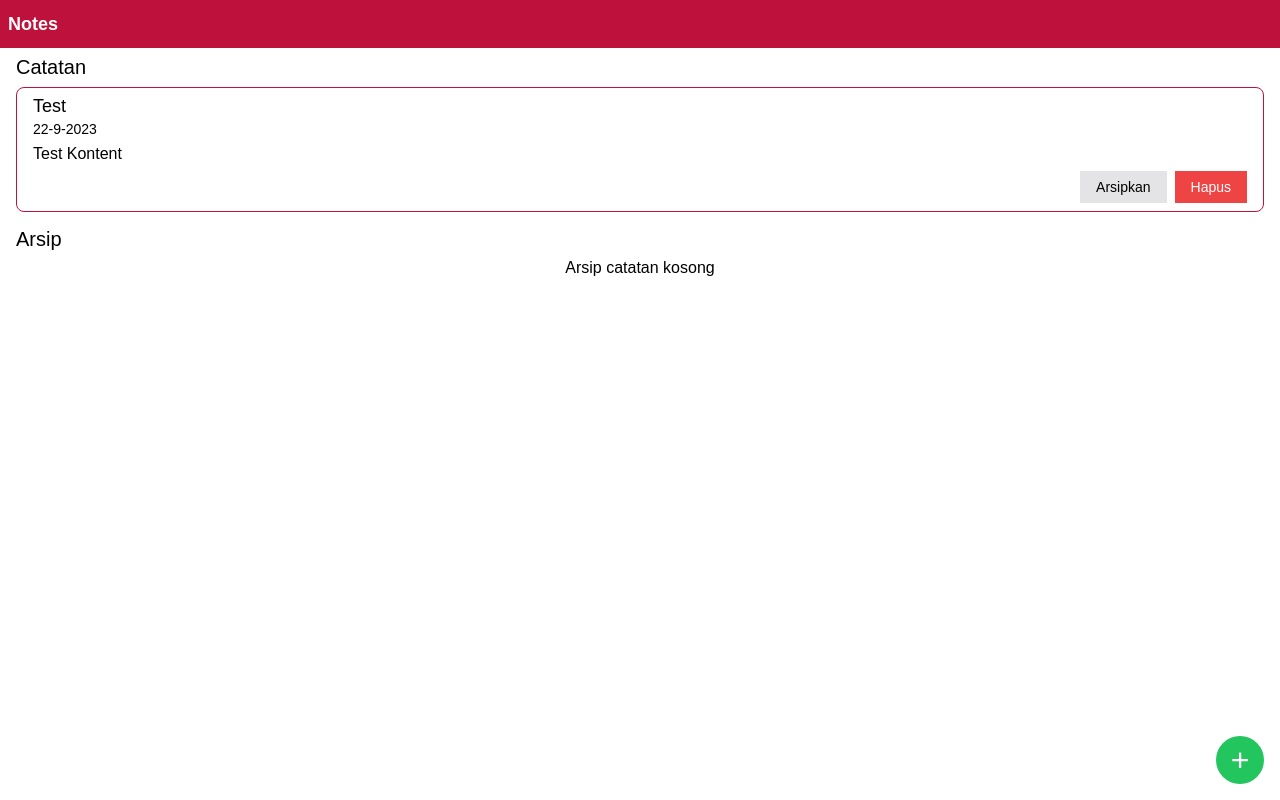
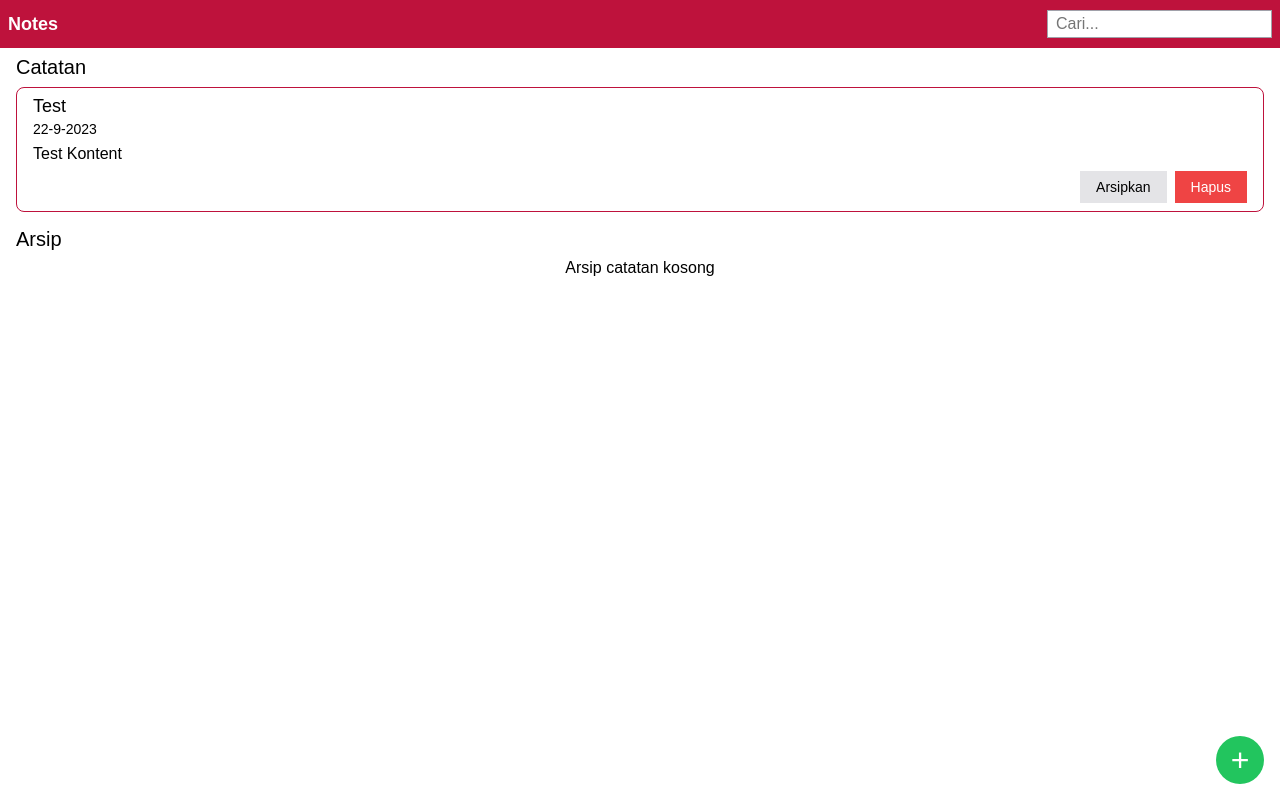
Before and after one commit to levirs565/react-notes, a React (Vite) app: page / in a window 1280 px wide. Built offline with nearby package versions, Linux system fonts and the light colour scheme.

Commit message:
add search functionality

```diff
--- a/src/App.jsx
+++ b/src/App.jsx
@@ -9,6 +9,7 @@ class App extends React.Component {
     super();
     const prevNotes = localStorage.getItem("notes");
     this.state = {
+      searchQuery: "",
       isAddDialogOpen: false,
       notes: prevNotes
         ? JSON.parse(prevNotes)
@@ -58,6 +59,13 @@ class App extends React.Component {
         ),
       });
     };
+
+    this.onChangeSearchQueryHandler = (query) => {
+      this.setState({
+        ...this.state,
+        searchQuery: query,
+      });
+    };
   }
 
   createNote(data) {
@@ -77,14 +85,23 @@ class App extends React.Component {
   }
 
   render() {
+    const lowerCasedQuery = this.state.searchQuery.toLowerCase();
+    const filteredNotes = this.state.notes.filter(
+      ({ title, body }) =>
+        title.toLowerCase().includes(lowerCasedQuery) ||
+        body.toLowerCase().includes(lowerCasedQuery)
+    );
     return (
       <React.Fragment>
-        <TopBar />
+        <TopBar
+          searchQuery={this.state.searchQuery}
+          onChangeSearch={this.onChangeSearchQueryHandler}
+        />
         <main>
           <section className="app-section">
             <h2 className="app-section--title">Catatan</h2>
             <NoteList
-              list={this.state.notes.filter(({ archived }) => !archived)}
+              list={filteredNotes.filter(({ archived }) => !archived)}
               onDeleteItem={this.onNoteDeleteHandler}
               onChangeItemArchive={this.onNoteChangeArchiveHandler}
               emptyMessage={"Catatan Kosong"}
@@ -93,7 +110,7 @@ class App extends React.Component {
           <section className="app-section">
             <h2 className="app-section--title">Arsip</h2>
             <NoteList
-              list={this.state.notes.filter(({ archived }) => archived)}
+              list={filteredNotes.filter(({ archived }) => archived)}
               onDeleteItem={this.onNoteDeleteHandler}
               onChangeItemArchive={this.onNoteChangeArchiveHandler}
               emptyMessage={"Arsip catatan kosong"}
--- a/src/TopBar.css
+++ b/src/TopBar.css
@@ -14,3 +14,19 @@
   font-size: 18px;
   color: white;
 }
+
+.top-bar--grow {
+  flex-grow: 1;
+}
+
+.top-bar--search {
+  font-size: 16px;
+  appearance: none;
+  border: 1px solid var(--color-zink-400);
+  padding: 4px 8px;
+}
+
+.top-bar--search:focus {
+  outline: none;
+  border-color: var(--color-zink-500);
+}
--- a/src/TopBar.jsx
+++ b/src/TopBar.jsx
@@ -1,9 +1,17 @@
 import "./TopBar.css";
 
-export function TopBar() {
+export function TopBar({ searchQuery, onChangeSearch }) {
   return (
     <header className="top-bar">
       <h1 className="top-bar--title">Notes</h1>
+      <div className="top-bar--grow" />
+      <input
+        value={searchQuery}
+        className="top-bar--search"
+        type="text"
+        placeholder="Cari..."
+        onChange={(el) => onChangeSearch(el.target.value)}
+      />
     </header>
   );
 }
--- a/src/index.css
+++ b/src/index.css
@@ -2,6 +2,7 @@
   --color-zink-200: #e4e4e7;
   --color-zink-300: #d4d4d8;
   --color-zink-400: #a1a1aa;
+  --color-zink-500: #71717a;
   --color-red-500: #ef4444;
   --color-red-700: #b91c1c;
   --color-red-800: #991b1b;
```
